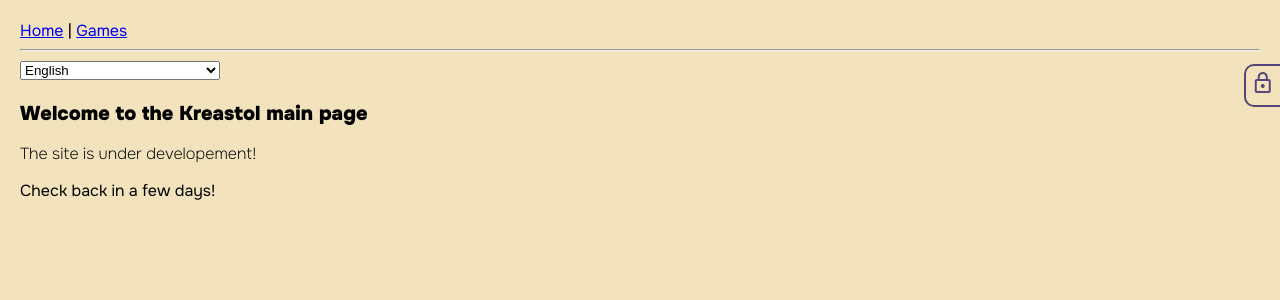
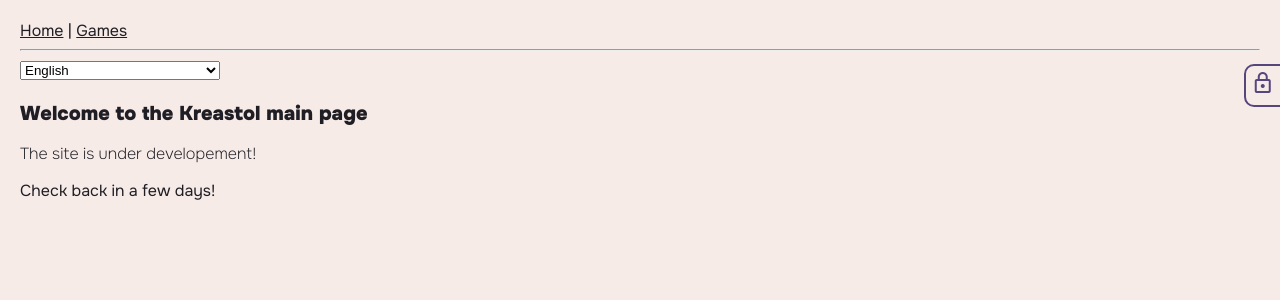
Before and after one commit to kreastol-club/kreastol-reloaded, a React (Create React App) app: page / in a window 1280 px wide. Shown: the top 300 px of the page. Built offline with nearby package versions, Linux system fonts and the light colour scheme.

Commit message:
style fix

```diff
--- a/src/css/base.css
+++ b/src/css/base.css
@@ -10,9 +10,10 @@
 :root {
 
     --dark-background: #2D2D2D;
+    --light-background: #f7ebe8;
 
-    --light-background: #f2e3bc;
     --primary: #57467b;
+    --text: #1e1e24;
 }
 
 
@@ -26,12 +27,17 @@ body {
     margin: 20px;
     padding: 0;
     overflow-x: hidden;
+    color: var(--text);
+}
+
+a {
+    color: var(--text);
 }
 
 h1, h2, h3, h4, h5 {
     margin-top: 0;
     font-weight: 900;
-
+    color: var(--text);
 }
 
 h1 {
```
